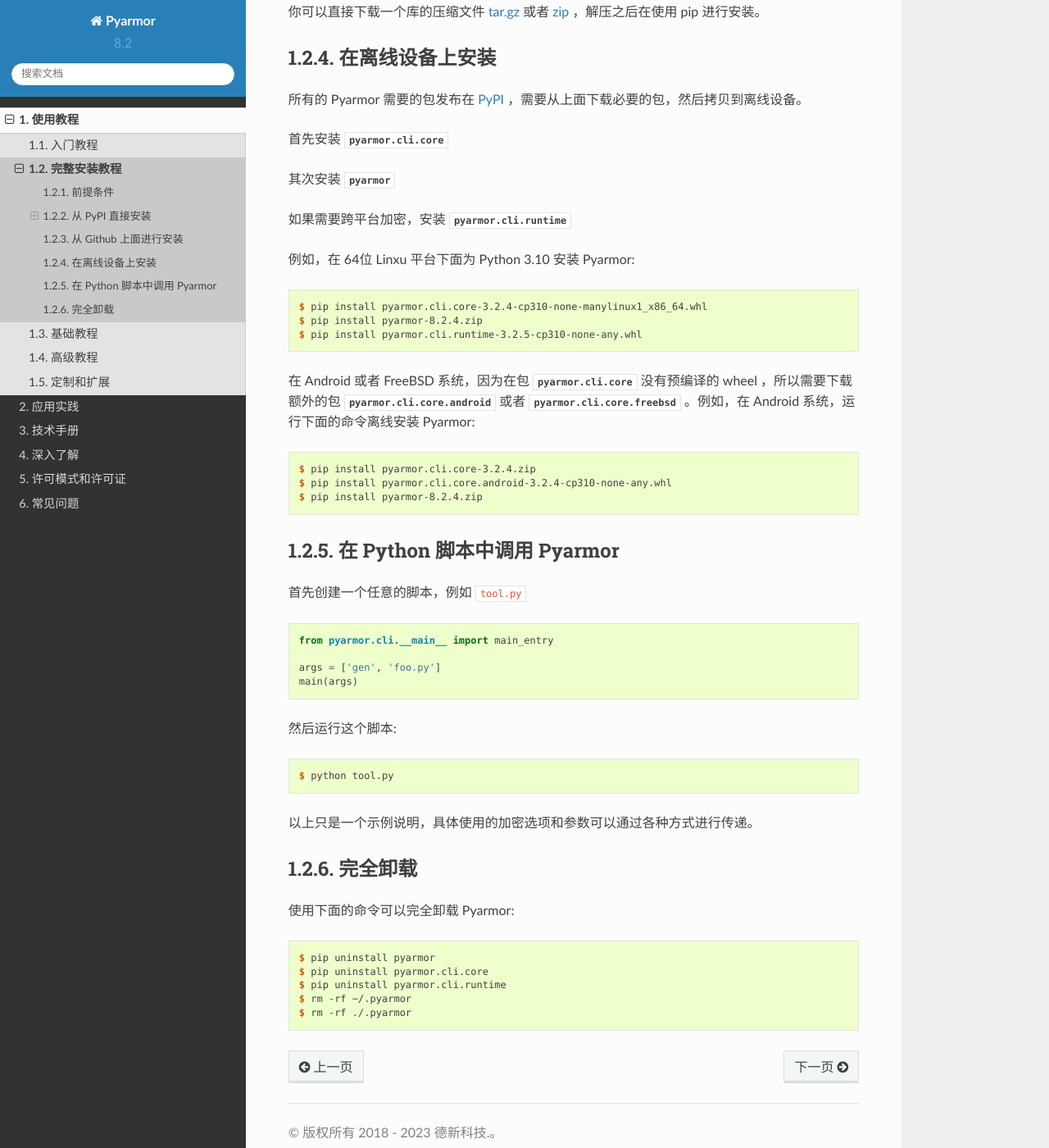
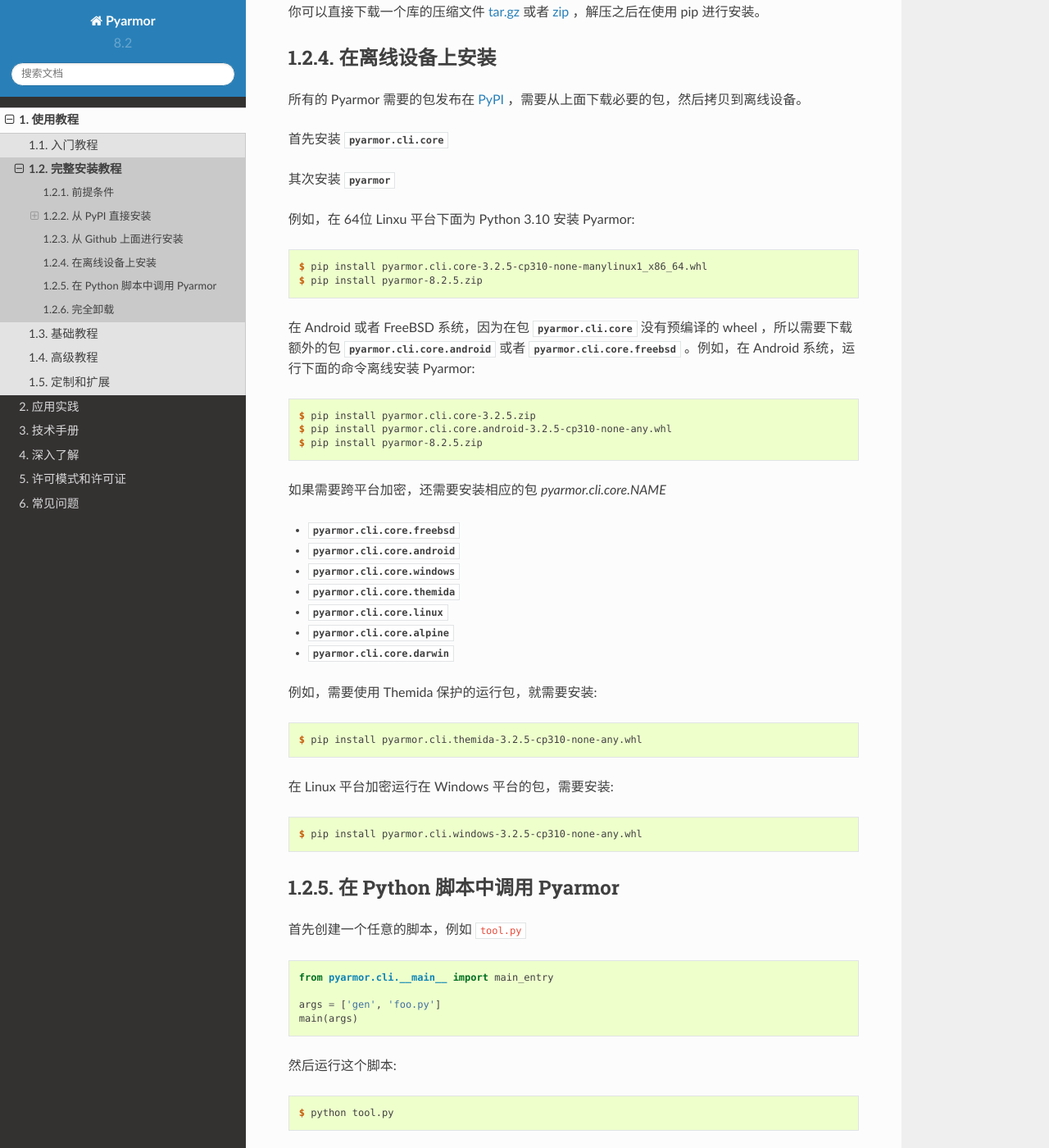
Before and after one commit to dashingsoft/pyarmor-docs-zh, a Sphinx documentation site: the page built from docs/tutorial/installation.rst, in a window 1280 px wide and 1400 px high, scrolled down 2117 px. Shown: the whole window at 82% size. Built offline with Sphinx 7.4.7 and the Read the Docs theme 2.0.0, drawn with Linux system fonts in a browser that asks for light colours.

Commit message:
修改离线加密跨平台依赖包，不在使用 pyarmor.cli.runtime

```diff
--- a/docs/tutorial/installation.rst
+++ b/docs/tutorial/installation.rst
@@ -93,19 +93,34 @@
 
 其次安装 :mod:`pyarmor`
 
-如果需要跨平台加密，安装 :mod:`pyarmor.cli.runtime`
-
 例如，在 64位 Linxu 平台下面为 Python 3.10 安装 Pyarmor::
 
-    $ pip install pyarmor.cli.core-3.2.4-cp310-none-manylinux1_x86_64.whl
-    $ pip install pyarmor-8.2.4.zip
-    $ pip install pyarmor.cli.runtime-3.2.5-cp310-none-any.whl
+    $ pip install pyarmor.cli.core-3.2.5-cp310-none-manylinux1_x86_64.whl
+    $ pip install pyarmor-8.2.5.zip
 
 在 Android 或者 FreeBSD 系统，因为在包 :mod:`pyarmor.cli.core` 没有预编译的 wheel ，所以需要下载额外的包 :mod:`pyarmor.cli.core.android` 或者 :mod:`pyarmor.cli.core.freebsd` 。例如，在 Android 系统，运行下面的命令离线安装 Pyarmor::
 
-    $ pip install pyarmor.cli.core-3.2.4.zip
-    $ pip install pyarmor.cli.core.android-3.2.4-cp310-none-any.whl
-    $ pip install pyarmor-8.2.4.zip
+    $ pip install pyarmor.cli.core-3.2.5.zip
+    $ pip install pyarmor.cli.core.android-3.2.5-cp310-none-any.whl
+    $ pip install pyarmor-8.2.5.zip
+
+如果需要跨平台加密，还需要安装相应的包 `pyarmor.cli.core.NAME`
+
+- :mod:`pyarmor.cli.core.freebsd`
+- :mod:`pyarmor.cli.core.android`
+- :mod:`pyarmor.cli.core.windows`
+- :mod:`pyarmor.cli.core.themida`
+- :mod:`pyarmor.cli.core.linux`
+- :mod:`pyarmor.cli.core.alpine`
+- :mod:`pyarmor.cli.core.darwin`
+
+例如，需要使用 Themida 保护的运行包，就需要安装::
+
+    $ pip install pyarmor.cli.themida-3.2.5-cp310-none-any.whl
+
+在 Linux 平台加密运行在 Windows 平台的包，需要安装::
+
+    $ pip install pyarmor.cli.windows-3.2.5-cp310-none-any.whl
 
 在 Python 脚本中调用 Pyarmor
 ============================
```
